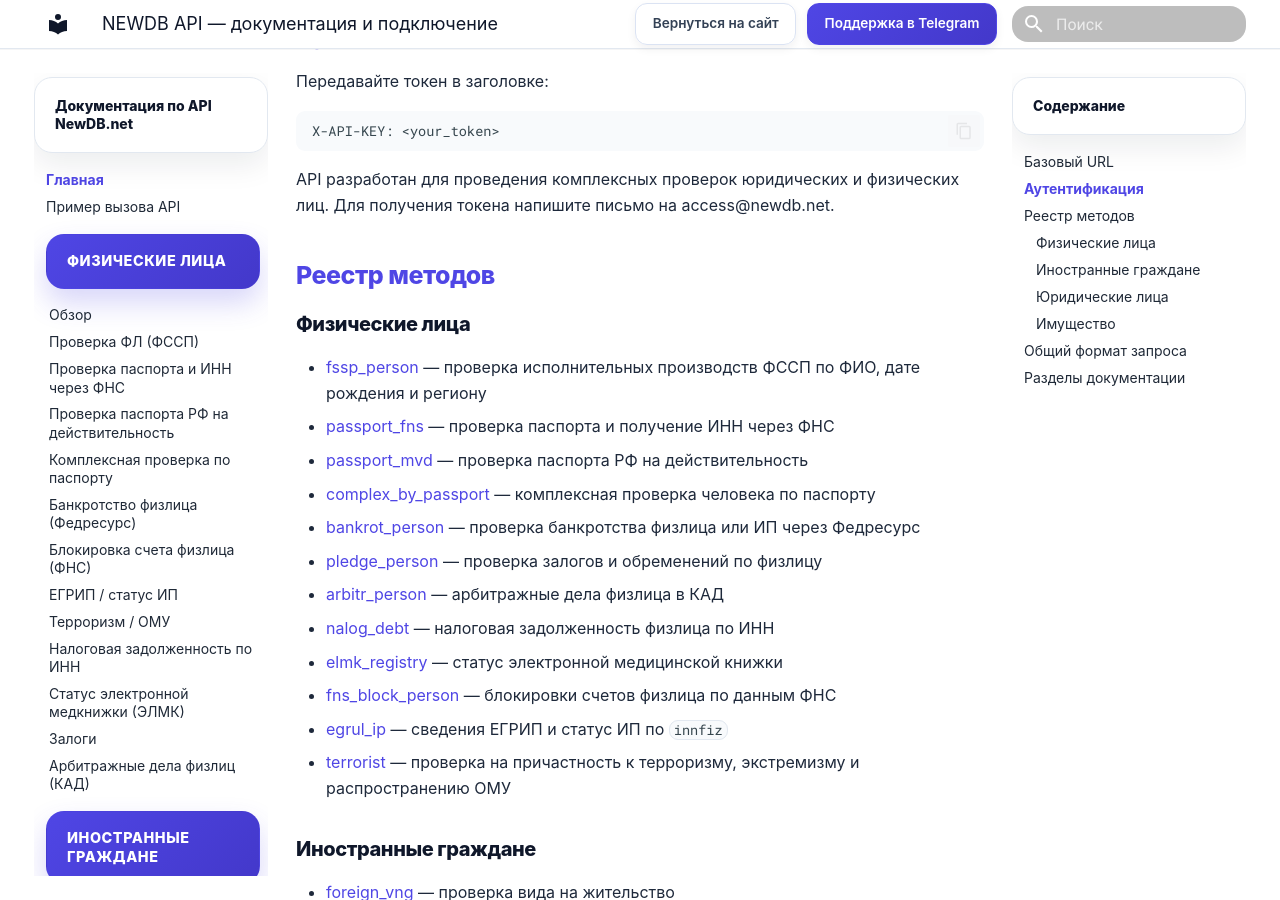
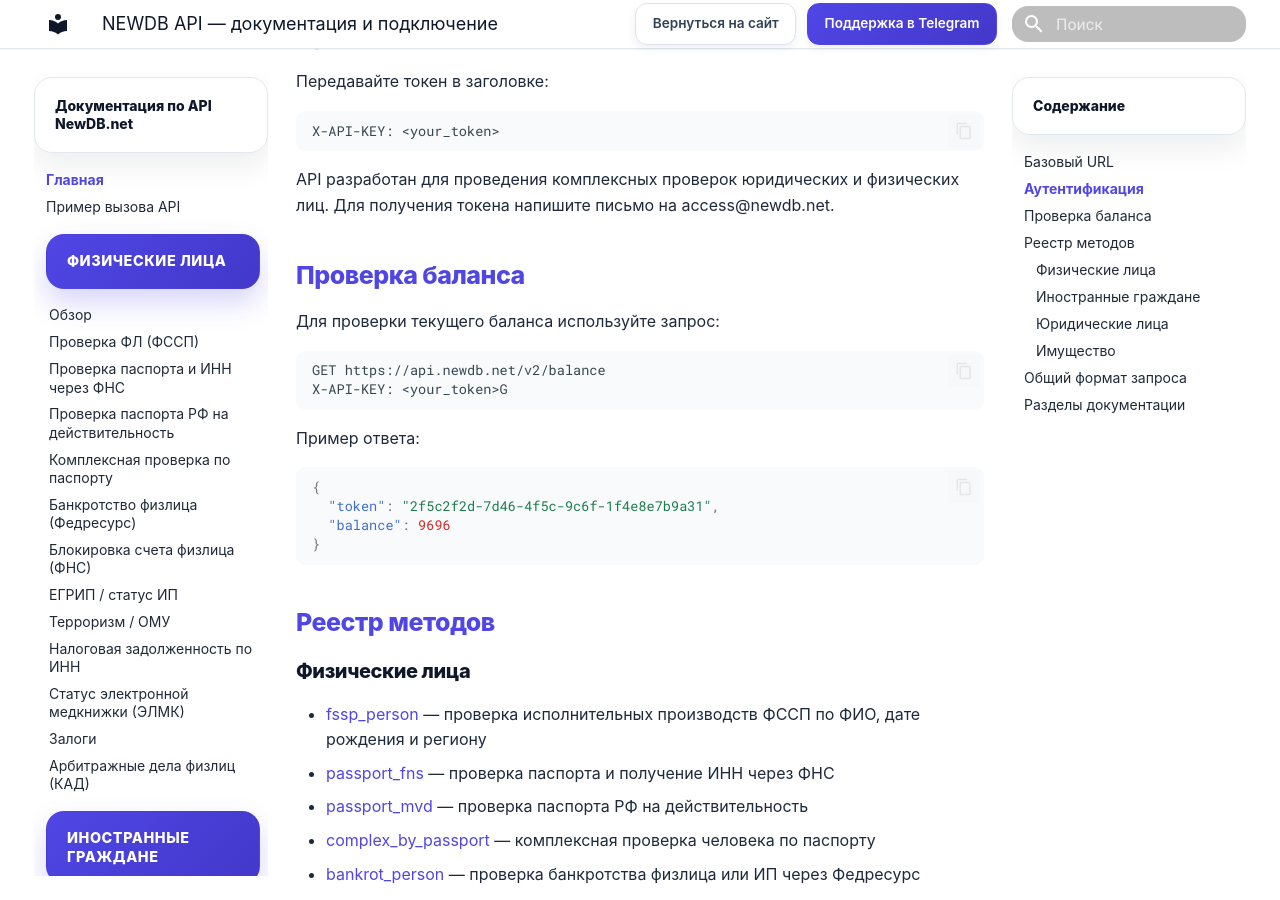
Before and after one commit to avpm05/newdb_docs, an MkDocs documentation site: the page built from docs/index.md, in a window 1280 px wide and 900 px high, scrolled down 421 px. Built offline with MkDocs 1.6.1 and Material for MkDocs 9.7.7, drawn with Linux system fonts in a browser that asks for light colours; some of the changed text lies outside the part shown.

Commit message:
add balance

````diff
--- a/docs/index.md
+++ b/docs/index.md
@@ -30,6 +30,24 @@ X-API-KEY: <your_token>
 ```
 
 API разработан для проведения комплексных проверок юридических и физических лиц. Для получения токена напишите письмо на access@newdb.net.
+
+## Проверка баланса
+
+Для проверки текущего баланса используйте запрос:
+
+```http
+GET https://api.newdb.net/v2/balance
+X-API-KEY: <your_token>G
+```
+
+Пример ответа:
+
+```json
+{
+  "token": "2f5c2f2d-7d46-4f5c-9c6f-1f4e8e7b9a31",
+  "balance": 9696
+}
+```
 
 ## Реестр методов
 
````
Also changed, not shown: other parts of docs/index.md (+1 -1 lines).
